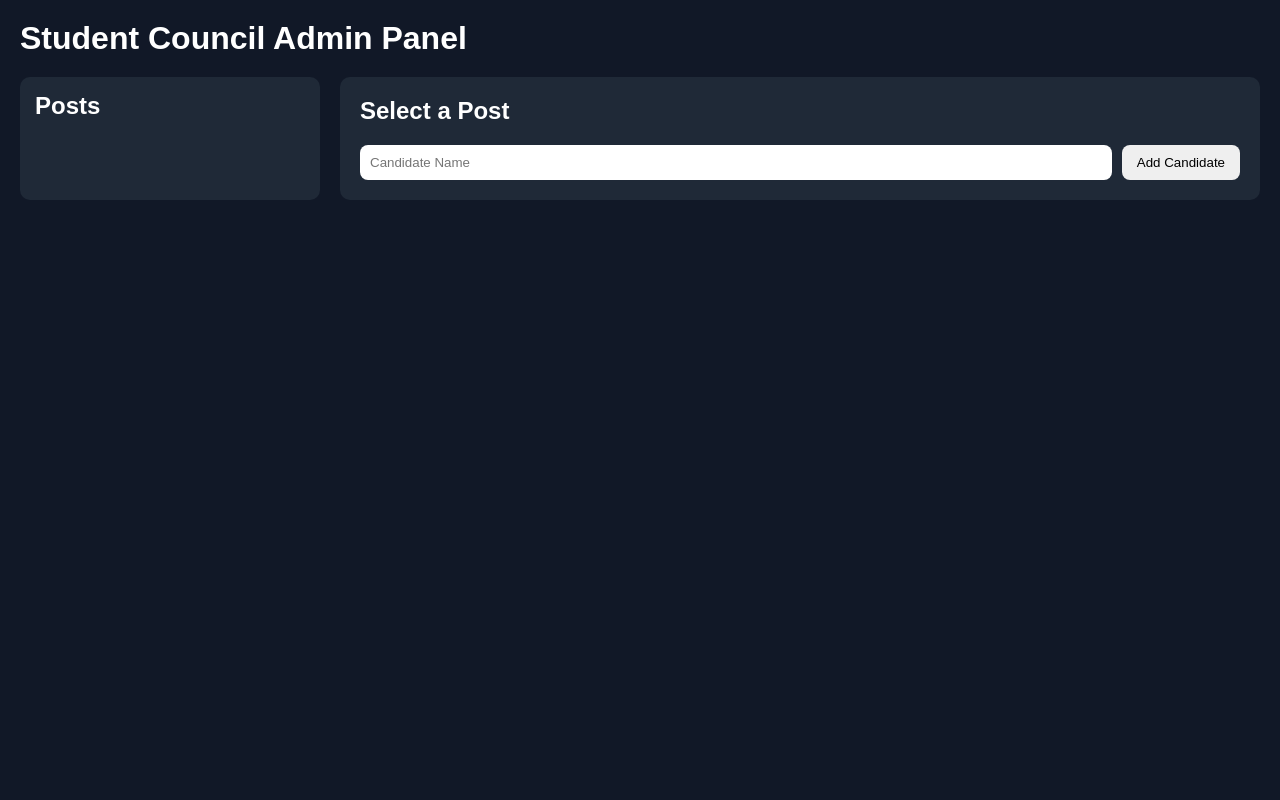
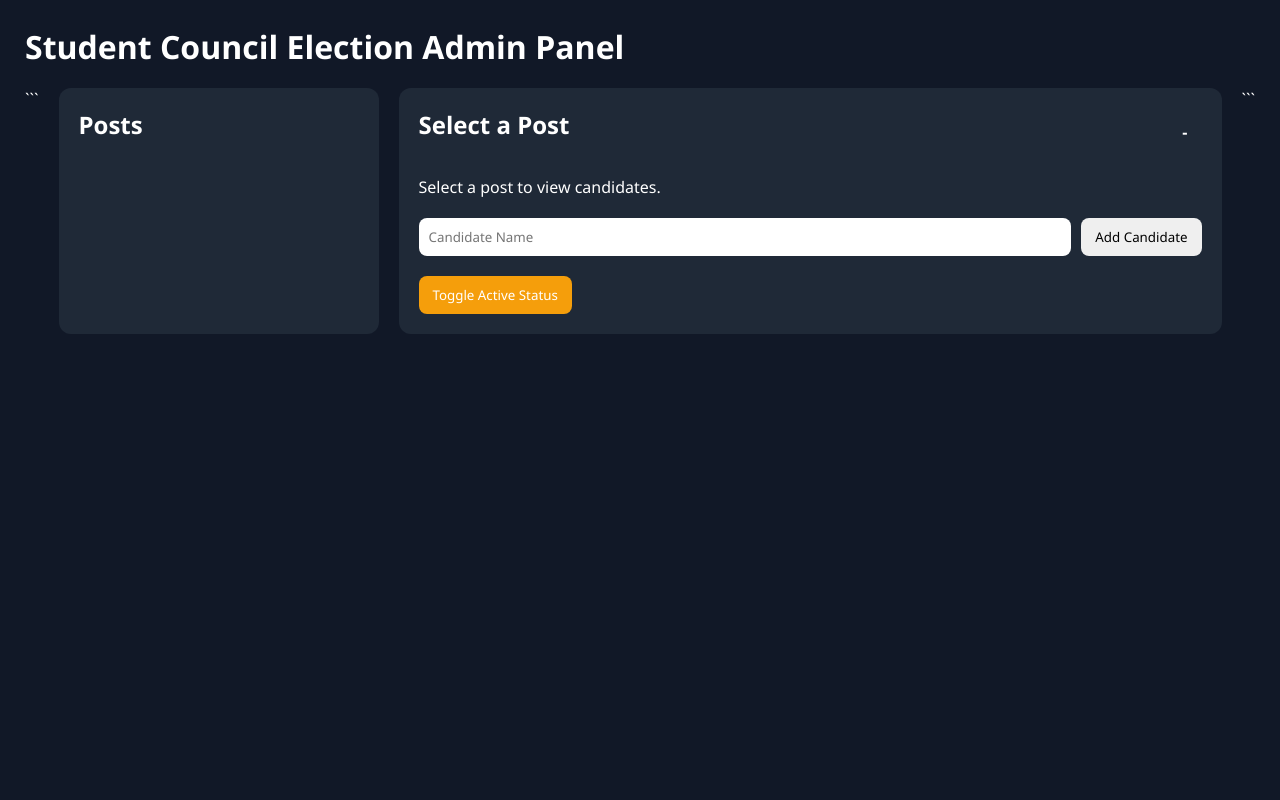
Before and after one commit to webstaxx/election-system, a Flask app: page /admin-panel in a window 1280 px wide. Run offline with Flask 3, Linux system fonts and the light colour scheme; data that the repository does not hold is empty.

Commit message:
Toggle Switch Admin

````diff
--- a/templates/admin.html
+++ b/templates/admin.html
@@ -1,7 +1,10 @@
 <!DOCTYPE html>
-<html>
+
+<html lang="en">
 <head>
-    <title>Election Admin</title>
+<meta charset="UTF-8">
+<meta name="viewport" content="width=device-width, initial-scale=1.0">
+<title>Election Admin Panel</title>
 
 <style>
 
@@ -9,20 +12,25 @@
     margin:0;
     padding:0;
     box-sizing:border-box;
-    font-family:sans-serif;
+    font-family:Segoe UI, sans-serif;
 }
 
 body{
     background:#111827;
     color:white;
+    min-height:100vh;
 }
 
 .container{
-    padding:20px;
+    padding:25px;
 }
 
 header{
     margin-bottom:20px;
+}
+
+header h1{
+    font-size:2rem;
 }
 
 .main{
@@ -31,118 +39,121 @@ header{
 }
 
 aside{
-    width:300px;
-
+    width:320px;
     background:#1f2937;
-
-    border-radius:10px;
-
-    padding:15px;
-
-    max-height:80vh;
-
+    border-radius:12px;
+    padding:20px;
+    max-height:85vh;
     overflow-y:auto;
 }
 
 section{
     flex:1;
-
     background:#1f2937;
-
-    border-radius:10px;
-
+    border-radius:12px;
     padding:20px;
 }
 
+h2{
+    margin-bottom:15px;
+}
+
 .post-btn{
-
     width:100%;
-
+    text-align:left;
     padding:12px;
-
+    border:none;
+    border-radius:8px;
     margin-bottom:10px;
-
-    border:none;
-
-    border-radius:8px;
-
+    background:#374151;
+    color:white;
     cursor:pointer;
-
-    background:#374151;
-
-    color:white;
+    transition:0.2s;
 }
 
 .post-btn:hover{
-
     background:#4b5563;
 }
 
+.selected-post{
+    border:2px solid #60a5fa;
+}
+
+.post-header{
+    display:flex;
+    justify-content:space-between;
+    align-items:center;
+    margin-bottom:20px;
+}
+
+#postStatusBadge{
+    padding:8px 14px;
+    border-radius:20px;
+    font-weight:bold;
+}
+
 .candidate-row{
-
     display:flex;
-
     justify-content:space-between;
-
     align-items:center;
-
+    background:#374151;
     padding:12px;
-
+    border-radius:8px;
     margin-bottom:10px;
-
-    background:#374151;
-
-    border-radius:8px;
 }
 
 .actions button{
-
     margin-left:5px;
 }
 
+button{
+    border:none;
+    border-radius:8px;
+    padding:10px 14px;
+    cursor:pointer;
+}
+
 .add-box{
-
     margin-top:20px;
-
     display:flex;
-
     gap:10px;
 }
 
 input{
-
     flex:1;
-
     padding:10px;
-
     border:none;
-
     border-radius:8px;
 }
 
-button{
+.post-controls{
+    margin-top:20px;
+}
 
-    padding:10px 15px;
+#togglePostBtn{
+    background:#f59e0b;
+    color:white;
+}
 
-    border:none;
-
-    border-radius:8px;
-
-    cursor:pointer;
+#togglePostBtn:hover{
+    opacity:0.9;
 }
 
 </style>
+
 </head>
+
 <body>
 
 <div class="container">
 
 <header>
-        <h1>Student Council Admin Panel</h1>
+    <h1>Student Council Election Admin Panel</h1>
 </header>
 
 <div class="main">
 
+```
 <aside>
 
     <h2>Posts</h2>
@@ -153,11 +164,23 @@ button{
 
 <section>
 
+    <div class="post-header">
+
         <h2 id="selectedPostTitle">
             Select a Post
         </h2>
 
-            <div id="candidates"></div>
+        <span id="postStatusBadge">
+            -
+        </span>
+
+    </div>
+
+    <div id="candidates">
+
+        Select a post to view candidates.
+
+    </div>
 
     <div class="add-box">
 
@@ -173,7 +196,20 @@ button{
 
     </div>
 
+    <div class="post-controls">
+
+        <button
+            id="togglePostBtn"
+            onclick="togglePost()">
+
+            Toggle Active Status
+
+        </button>
+
+    </div>
+
 </section>
+```
 
 </div>
 
@@ -182,12 +218,15 @@ button{
 <script>
 
 let selectedPost = null;
+let selectedPostData = null;
 
-async function loadPosts() {
+async function loadPosts(){
 
-    const response = await fetch("/admin/posts");
+    const response =
+        await fetch("/admin/posts");
 
-    const posts = await response.json();
+    const posts =
+        await response.json();
 
     const container =
         document.getElementById("posts");
@@ -195,29 +234,81 @@ async function loadPosts() {
     container.innerHTML = "";
 
     posts.forEach(post => {
+
         const btn =
             document.createElement("button");
 
-        btn.className = "post-btn";
+        btn.className =
+            "post-btn";
 
-        btn.innerText = post.title;
+        if(
+            selectedPost === post.id
+        ){
+            btn.classList.add(
+                "selected-post"
+            );
+        }
+
+        btn.innerText =
+            post.title;
+
+        if(!post.active){
+
+            btn.style.opacity = "0.5";
+
+            btn.innerText +=
+                " (Inactive)";
+        }
 
         btn.onclick = () => {
-            selectedPost = post.id;
-            loadCandidates(post.id);
+
+            selectedPost =
+                post.id;
+
+            selectedPostData =
+                post;
+
+            document
+                .getElementById(
+                    "selectedPostTitle"
+                )
+                .innerText =
+                post.title;
+
+            const badge =
+                document
+                .getElementById(
+                    "postStatusBadge"
+                );
+
+            badge.innerText =
+                post.active
+                ? "ACTIVE"
+                : "INACTIVE";
+
+            badge.style.background =
+                post.active
+                ? "#22c55e"
+                : "#ef4444";
+
+            loadCandidates(
+                post.id
+            );
+
+            loadPosts();
         };
 
-        container.appendChild(btn);
-
         container.appendChild(
-            document.createElement("br")
+            btn
         );
 
     });
 
 }
 
-async function loadCandidates(postId) {
+async function loadCandidates(
+    postId
+){
 
     const response =
         await fetch(
@@ -228,19 +319,27 @@ async function loadCandidates(postId) {
         await response.json();
 
     const container =
-        document.getElementById("candidates");
+        document.getElementById(
+            "candidates"
+        );
 
     container.innerHTML = "";
 
-    candidates.forEach(candidate => {
+    candidates.forEach(
+        candidate => {
 
         const div =
-            document.createElement("div");
+            document.createElement(
+                "div"
+            );
 
-        div.className = "candidate-row";
+        div.className =
+            "candidate-row";
 
         div.innerHTML = `
-            <span>${candidate.name}</span>
+            <span>
+                ${candidate.name}
+            </span>
 
             <div class="actions">
 
@@ -257,15 +356,17 @@ async function loadCandidates(postId) {
             </div>
         `;
 
-        container.appendChild(div);
+        container.appendChild(
+            div
+        );
 
     });
 
 }
 
-async function addCandidate() {
+async function addCandidate(){
 
-    if (!selectedPost) {
+    if(!selectedPost){
 
         alert(
             "Select a post first"
@@ -275,51 +376,53 @@ async function addCandidate() {
     }
 
     const name =
-        document.getElementById(
+        document
+        .getElementById(
             "candidateName"
         ).value;
+
+    if(!name){
+        return;
+    }
 
     await fetch(
         "/admin/candidate",
         {
-            method: "POST",
+            method:"POST",
 
-            headers: {
+            headers:{
                 "Content-Type":
                 "application/json"
             },
 
-            body: JSON.stringify({
-                name: name,
-                post_id: selectedPost
+            body:JSON.stringify({
+                name:name,
+                post_id:selectedPost
             })
         }
     );
 
-    loadCandidates(selectedPost);
+    document
+        .getElementById(
+            "candidateName"
+        ).value = "";
 
-}
-
-async function deleteCandidate(id){
-
-    await fetch(
-        `/admin/candidate/${id}`,
-        {
-            method:"DELETE"
-        }
+    loadCandidates(
+        selectedPost
     );
 
-    loadCandidates(selectedPost);
 }
 
 async function editCandidate(id){
 
     const name =
         prompt(
-            "New candidate name:"
+            "Enter new name"
         );
 
-    if(!name) return;
+    if(!name){
+        return;
+    }
 
     await fetch(
         `/admin/candidate/${id}`,
@@ -337,7 +440,77 @@ async function editCandidate(id){
         }
     );
 
-    loadCandidates(selectedPost);
+    loadCandidates(
+        selectedPost
+    );
+
+}
+
+async function deleteCandidate(id){
+
+    if(
+        !confirm(
+            "Delete candidate?"
+        )
+    ){
+        return;
+    }
+
+    await fetch(
+        `/admin/candidate/${id}`,
+        {
+            method:"DELETE"
+        }
+    );
+
+    loadCandidates(
+        selectedPost
+    );
+
+}
+
+async function togglePost(){
+
+    if(!selectedPost){
+
+        alert(
+            "Select a post first"
+        );
+
+        return;
+    }
+
+    const response =
+        await fetch(
+            `/admin/post/${selectedPost}/toggle`,
+            {
+                method:"PUT"
+            }
+        );
+
+    const result =
+        await response.json();
+
+    selectedPostData.active =
+        result.active;
+
+    const badge =
+        document.getElementById(
+            "postStatusBadge"
+        );
+
+    badge.innerText =
+        result.active
+        ? "ACTIVE"
+        : "INACTIVE";
+
+    badge.style.background =
+        result.active
+        ? "#22c55e"
+        : "#ef4444";
+
+    loadPosts();
+
 }
 
 loadPosts();
````
Lines whose indentation alone changed are shown as unchanged.
